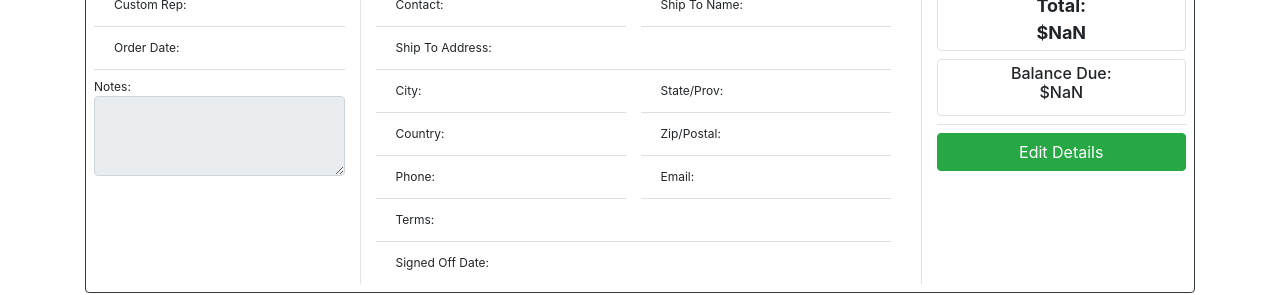
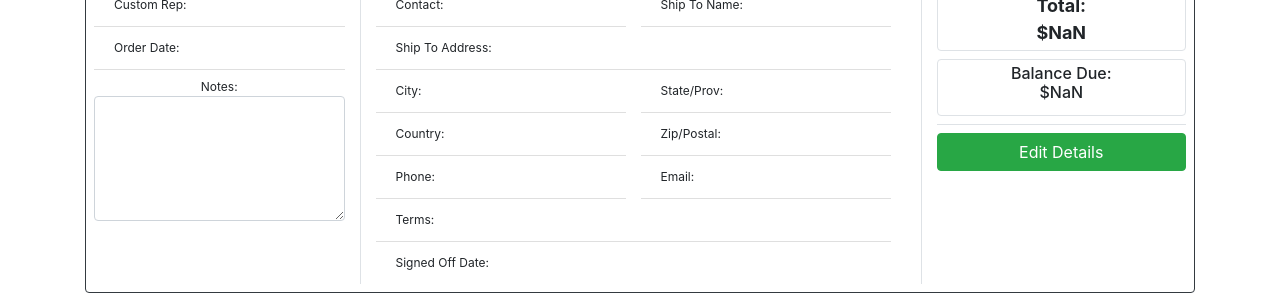
Before and after one commit to chadsparrow/sugoi_portal, a Vue app in the folder client/: page /1 in a window 1280 px wide. Shown: the part 209-504 px from the top of the page. Built offline with nearby package versions, Linux system fonts and the light colour scheme; no server answers.

Commit message:
css changes

```diff
--- a/client/src/components/OrderDetails.vue
+++ b/client/src/components/OrderDetails.vue
@@ -18,13 +18,12 @@
             v-if="order.eventDate"
           >In-Hand Date: {{formatDate(order.latestInHand)}}</li>
         </ul>
-        <div class="d-print-none">
+        <div class="d-print-none text-center">
           <label for="orderNotes" class="mb-0 mt-2">Notes:</label>
           <textarea
             v-model="order.orderNotes"
             class="form-control"
-            style="font-size: 12px; width: 100%; height: 80px; white-space: pre-wrap;"
-            readonly
+            style="font-size: 12px; width: 100%; height: 125px; white-space: pre-wrap;"
             id="orderNotes"
           ></textarea>
         </div>
--- a/client/src/components/OrderLine.vue
+++ b/client/src/components/OrderLine.vue
@@ -8,7 +8,7 @@
       >Quick Design - 10% OFF</div>
       <span class="float-right">Details</span>
     </div>
-    <div class="card-body p-1">
+    <div class="card-body m-0 p-1">
       <div class="row">
         <!-- LEFT SECTION -->
         <div class="col-sm-3 border-right">
@@ -32,7 +32,7 @@
           </div>
         </div>
         <!-- RIGHT SECTION -->
-        <div class="col-sm-3 border-left">
+        <div class="col-sm-3 border-left m-0">
           <div class="mb-2 col-sm-12 bg-dark text-white text-center rounded">Line Add-Ons</div>
           <div v-if="orderLine.tracingCharge" class="mb-2 col-sm-12">
             Tracing:
```
